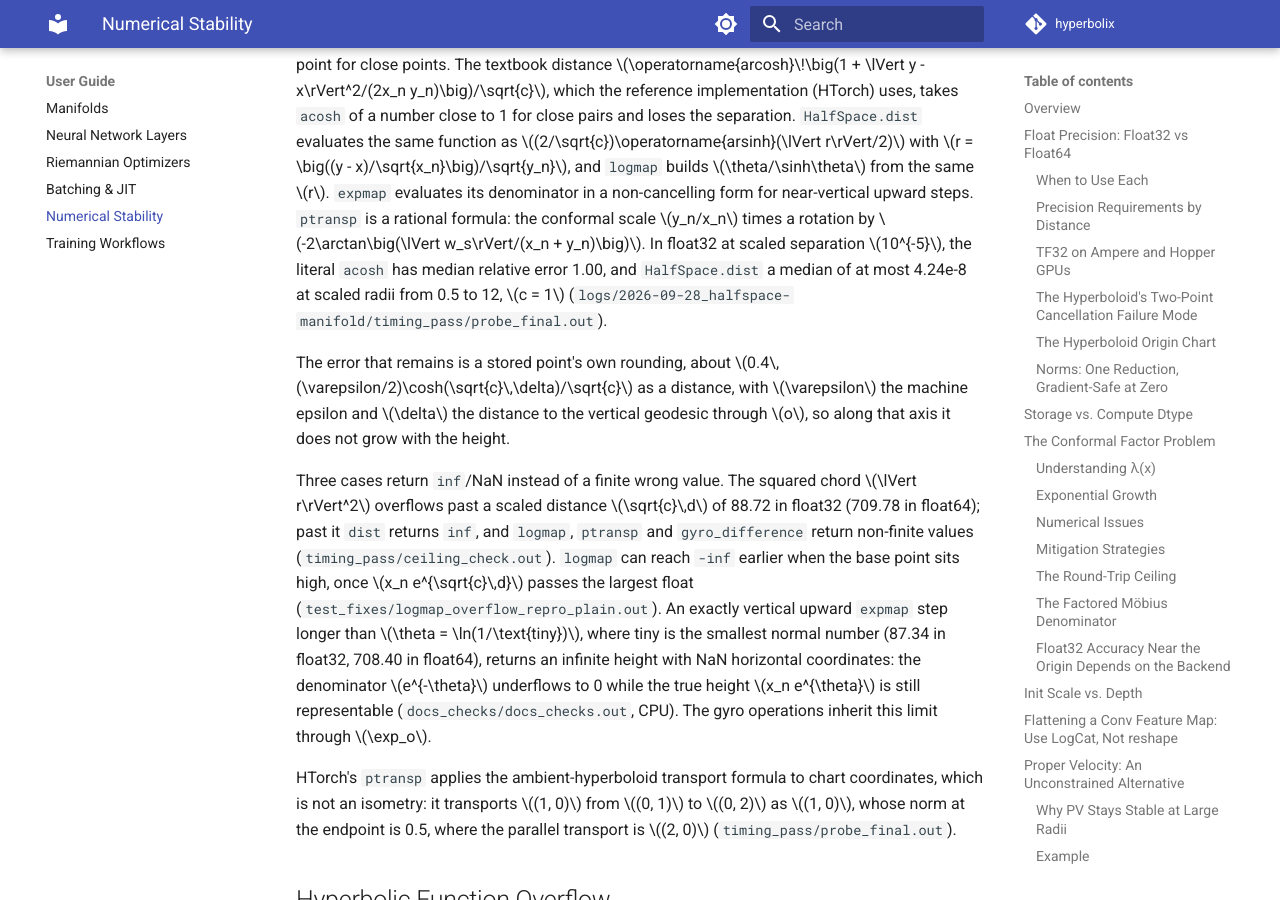
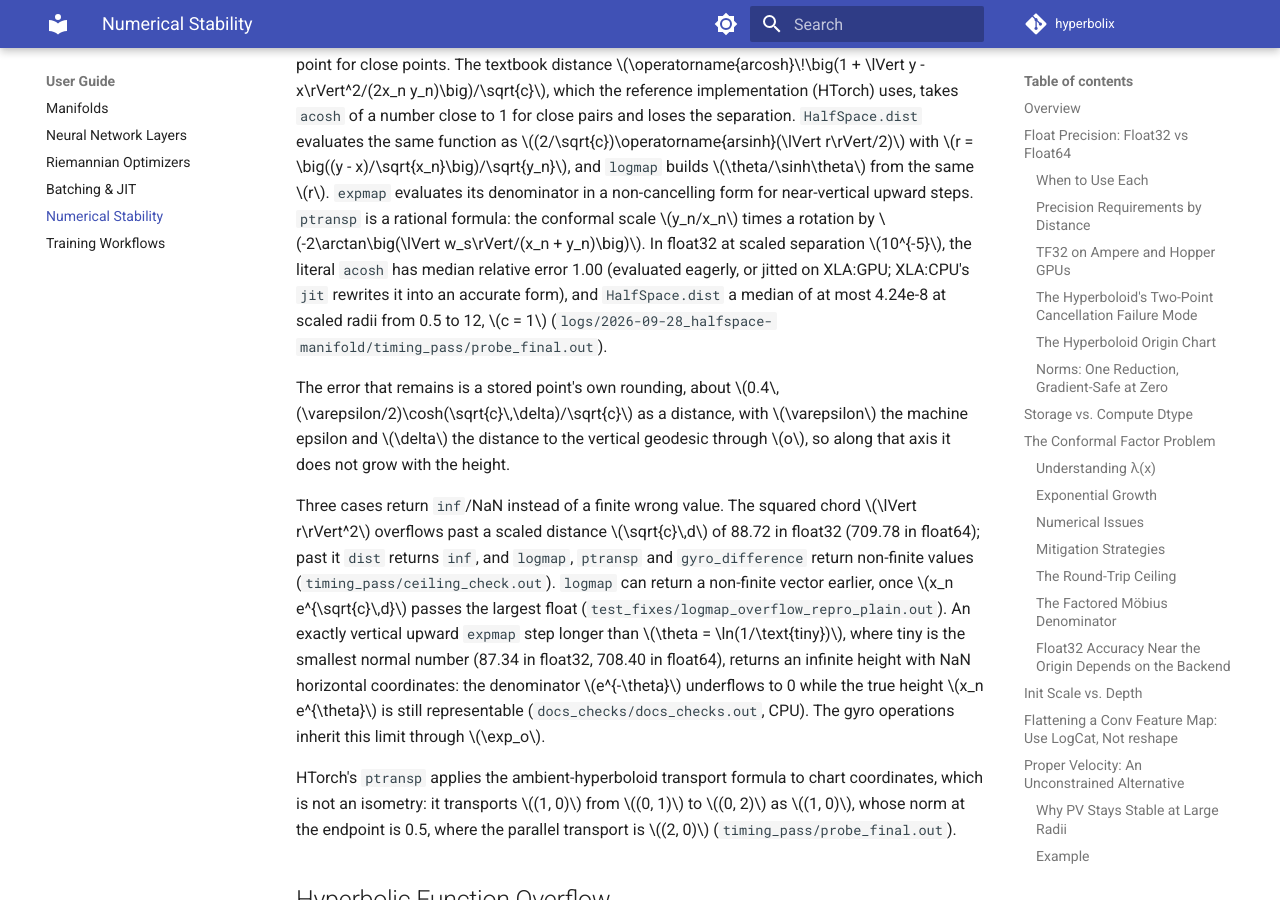
Before and after one commit to timoklein/hyperbolix, an MkDocs documentation site: the page built from docs/user-guide/numerical-stability.md, in a window 1280 px wide and 900 px high, scrolled down 29859 px. Built offline with MkDocs 1.6.1 and Material for MkDocs 9.7.7, drawn with Linux system fonts in a browser that asks for light colours; comment, search, counter and statistics services are not loaded; the version menu is left out.

Commit message:
HalfSpace docs: apply results-audit corrections
expmap bound is 3.7 floors over the oracle battery (not ~2.5); logmap's
early overflow is a non-finite vector of either sign; axis dist_0/logmap_0
error is 3.6e-8 at c = 1 (1.3e-7 at c = 0.37); literal acosh 2-4e-2 at
separation 1e-3, and its 1.00 median error holds eager or on XLA:GPU.

```diff
--- a/docs/user-guide/numerical-stability.md
+++ b/docs/user-guide/numerical-stability.md
@@ -1186,7 +1186,8 @@ $r = \big((y - x)/\sqrt{x_n}\big)/\sqrt{y_n}$, and `logmap` builds $\theta/\sinh
 same $r$. `expmap` evaluates its denominator in a non-cancelling form for near-vertical upward
 steps. `ptransp` is a rational formula: the conformal scale $y_n/x_n$ times a rotation by
 $-2\arctan\big(\lVert w_s\rVert/(x_n + y_n)\big)$. In float32 at scaled separation $10^{-5}$, the
-literal `acosh` has median relative error 1.00, and `HalfSpace.dist` a median of at most 4.24e-8
+literal `acosh` has median relative error 1.00 (evaluated eagerly, or jitted on XLA:GPU; XLA:CPU's
+`jit` rewrites it into an accurate form), and `HalfSpace.dist` a median of at most 4.24e-8
 at scaled radii from 0.5 to 12, $c = 1$ (`logs/2026-09-28_halfspace-manifold/timing_pass/probe_final.out`).
 
 The error that remains is a stored point's own rounding, about
@@ -1197,8 +1198,8 @@ not grow with the height.
 Three cases return `inf`/NaN instead of a finite wrong value. The squared chord
 $\lVert r\rVert^2$ overflows past a scaled distance $\sqrt{c}\,d$ of 88.72 in float32 (709.78 in
 float64); past it `dist` returns `inf`, and `logmap`, `ptransp` and `gyro_difference` return
-non-finite values (`timing_pass/ceiling_check.out`). `logmap` can reach `-inf` earlier when the
-base point sits high, once $x_n e^{\sqrt{c}\,d}$ passes the largest float
+non-finite values (`timing_pass/ceiling_check.out`). `logmap` can return a non-finite vector
+earlier, once $x_n e^{\sqrt{c}\,d}$ passes the largest float
 (`test_fixes/logmap_overflow_repro_plain.out`). An exactly vertical upward `expmap` step
 longer than $\theta = \ln(1/\text{tiny})$, where tiny is the smallest normal number (87.34 in
 float32, 708.40 in float64), returns an infinite height with NaN horizontal coordinates: the
```
Also changed, not shown: 1 other file.
